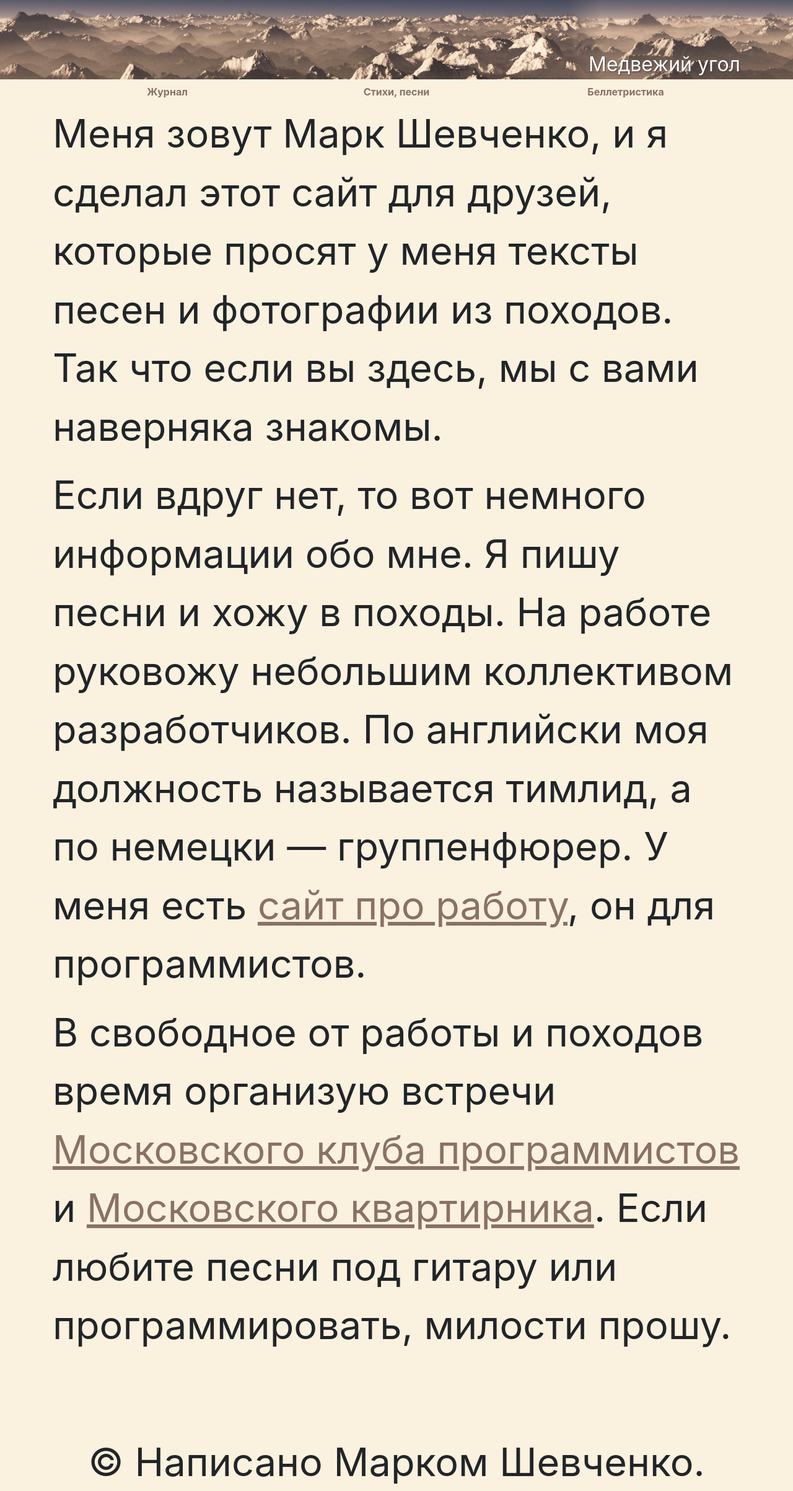
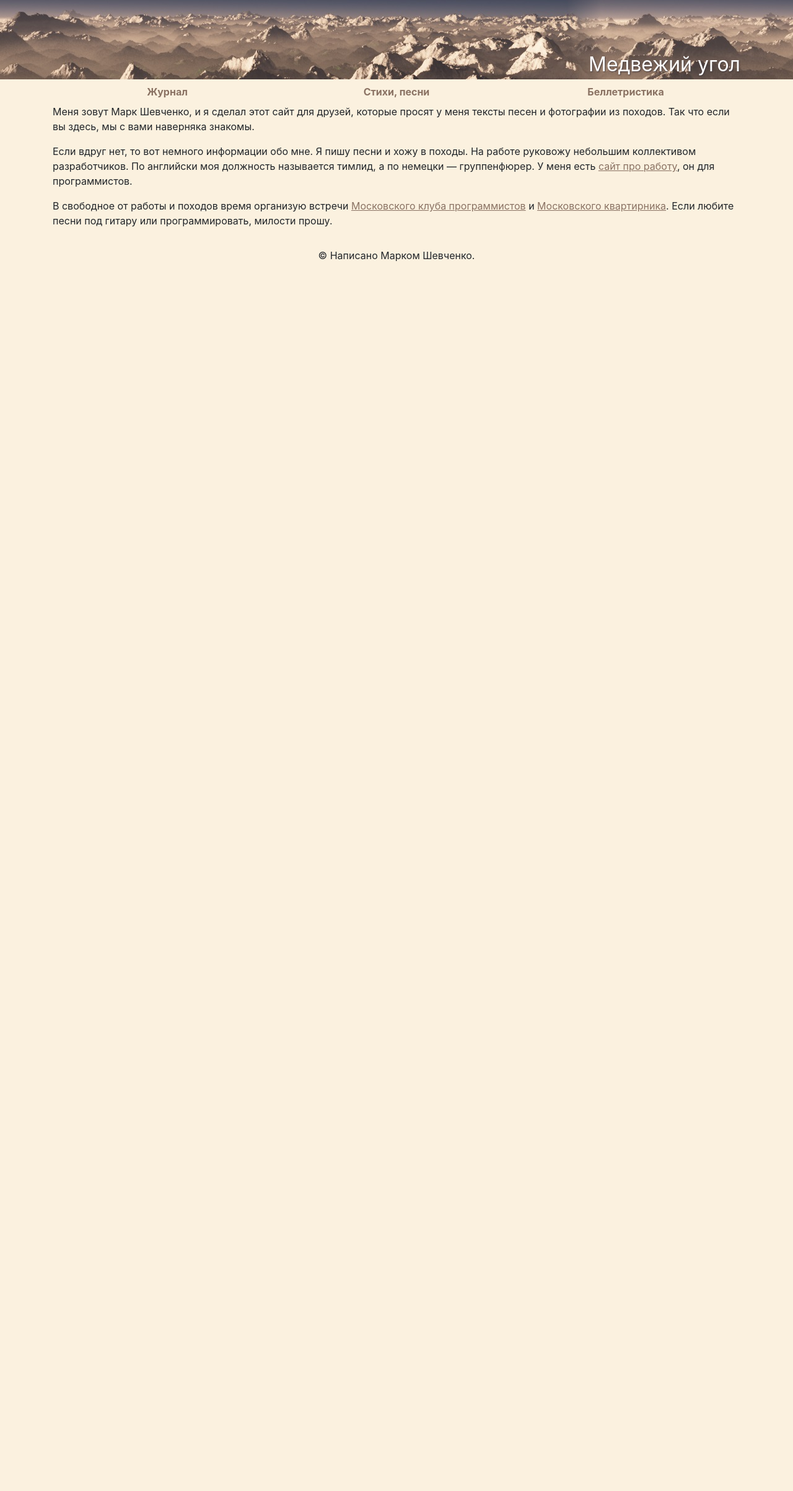
Before and after one commit to mark-shevchenko-name/mark-shevchenko-name.github.io, a Jekyll site: the page built from index.md, in a window 1280 px wide. Shown: the whole page at 62% size. Built offline with Jekyll 4.4.1, drawn with Linux system fonts in a browser that asks for light colours; after the commit the page ends 900 px from its top, so only the background shows below that.

Commit message:
Сделал абсолютный размер шрифта.

```diff
--- a/css/main.css
+++ b/css/main.css
@@ -1,6 +1,6 @@
 body {
 	background-color: #FBF1DF;
-	font-size: calc(7vmin);
+	font-size: 12pt;
 }
 
 h1,
```
